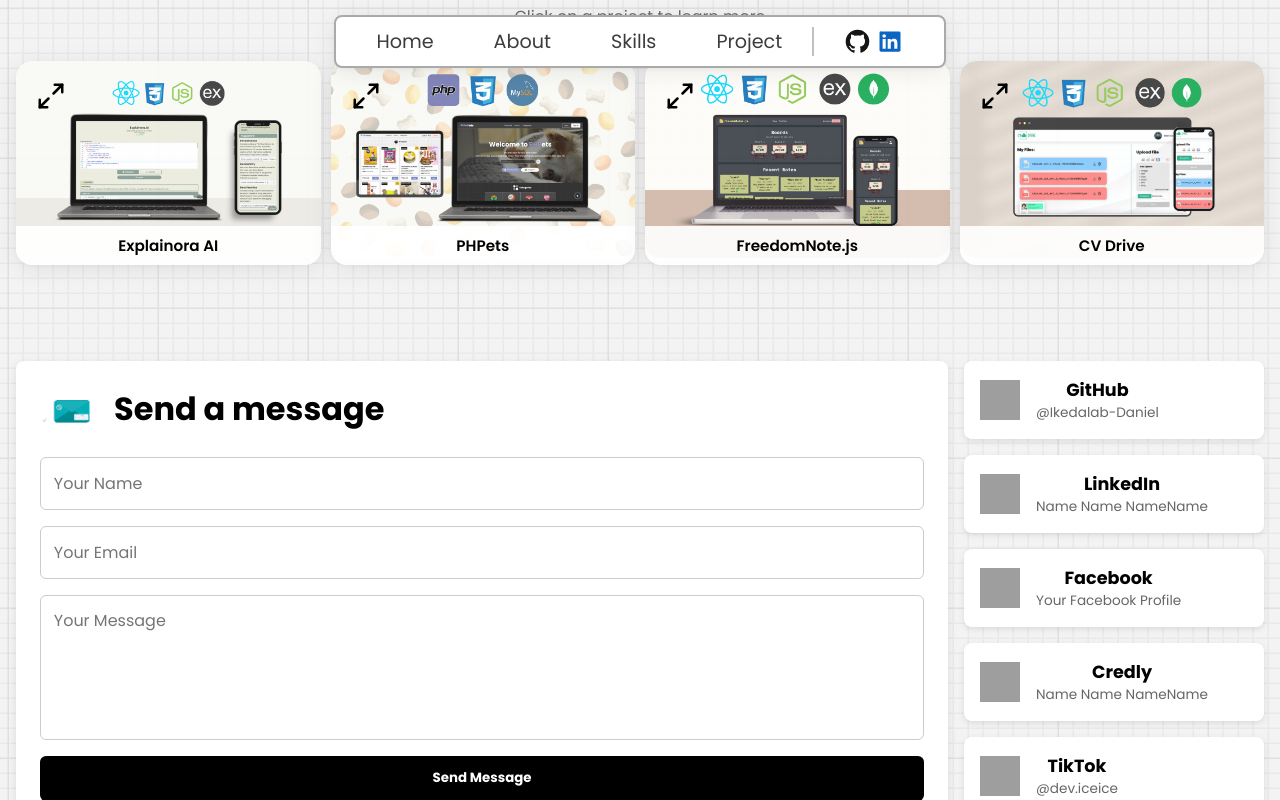
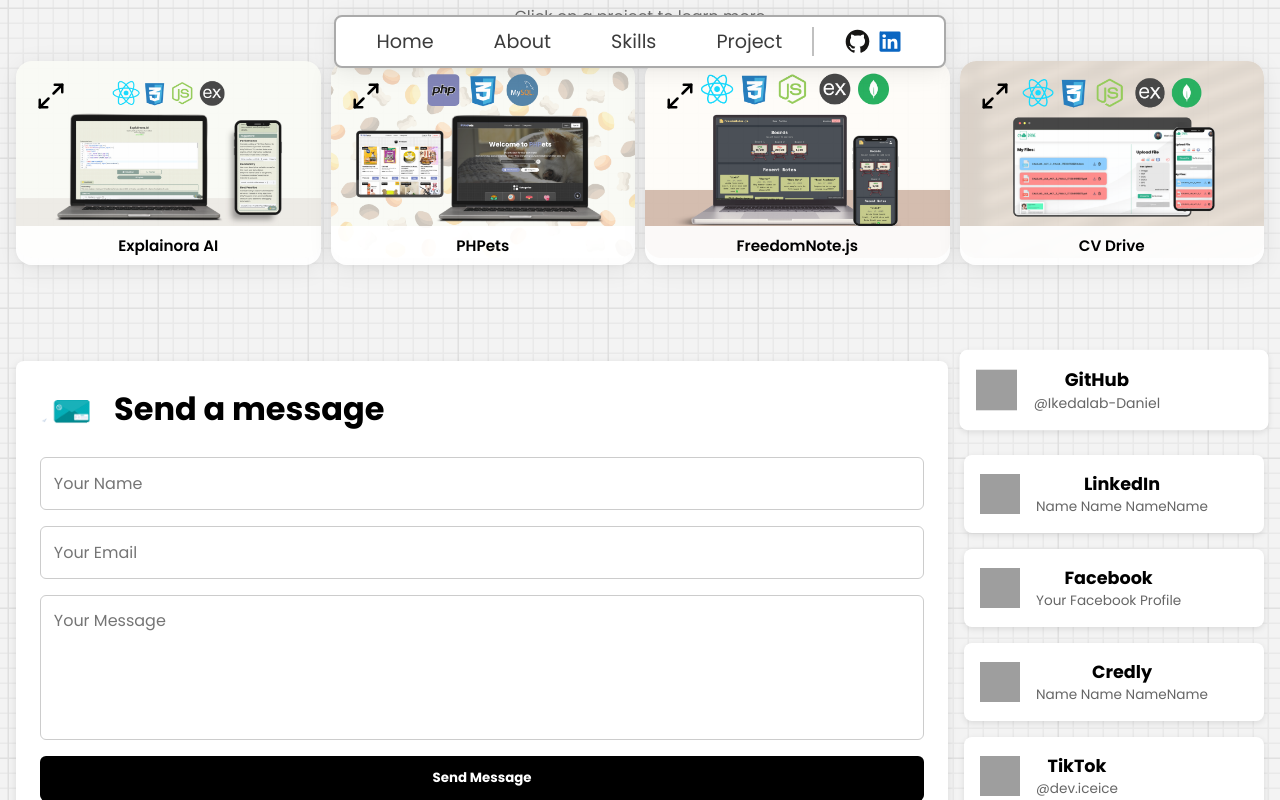
Before and after one commit to IkedaLab-Daniel/markdanielcallejas, a React (Vite) app: page / in a window 1280 px wide. In both pictures the pointer is over the link 1114 px from the left and 3071 px from the top of the page. Shown: the part 2671-3471 px from the top of the page. Built offline with nearby package versions, Linux system fonts and the light colour scheme; grey boxes are pictures that could not be loaded.

Commit message:
Add social card hover effect

```diff
--- a/src/components/contact.css
+++ b/src/components/contact.css
@@ -84,7 +84,14 @@
 
 .social-links a{
     text-decoration: none;
+    transition: .4s;
 }
+
+.social-links a:hover{
+    cursor: pointer;
+    transform: translateY(-10px) scale(103%);
+}
+
 
 .social-card {
   display: flex;
```
